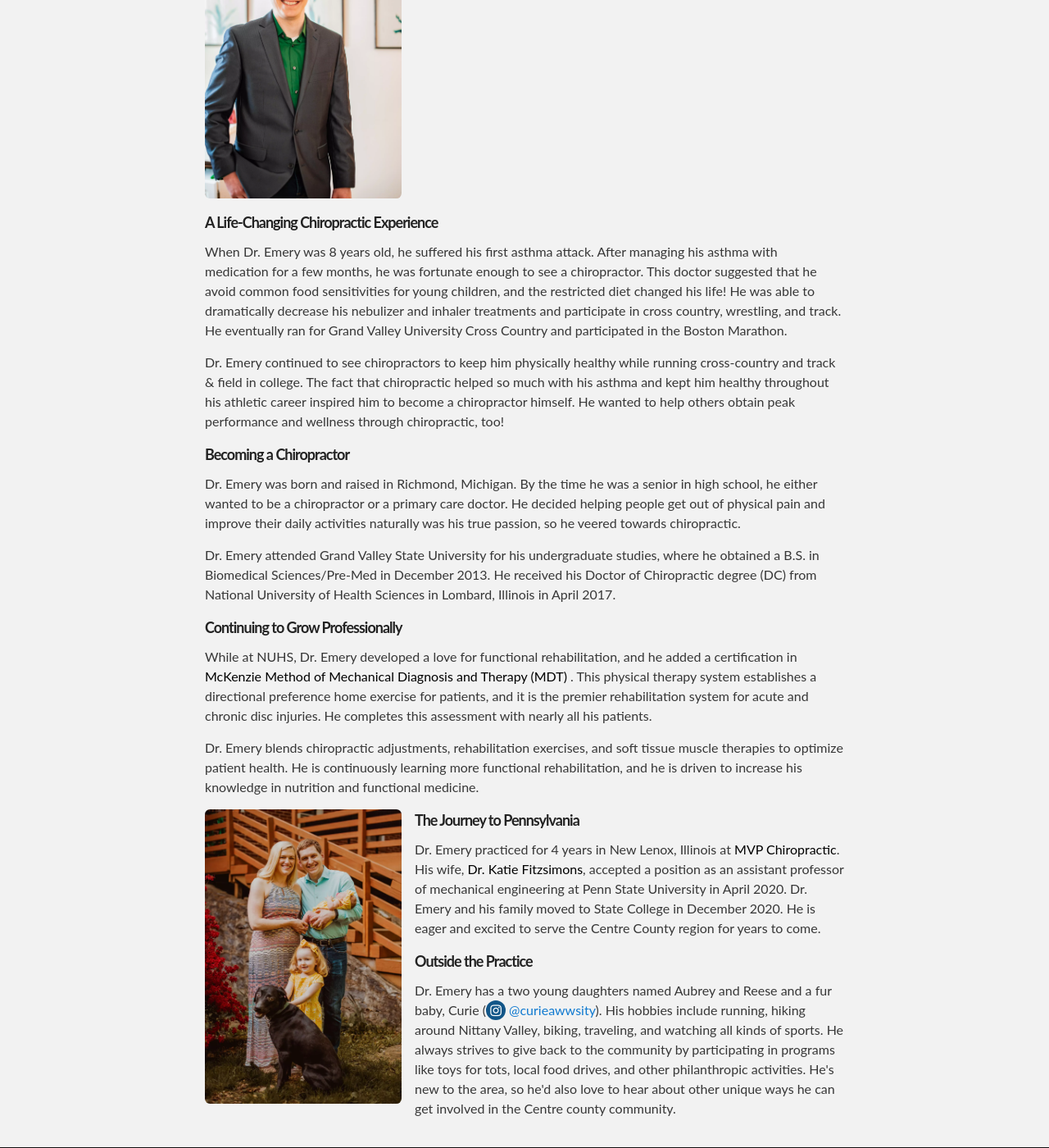
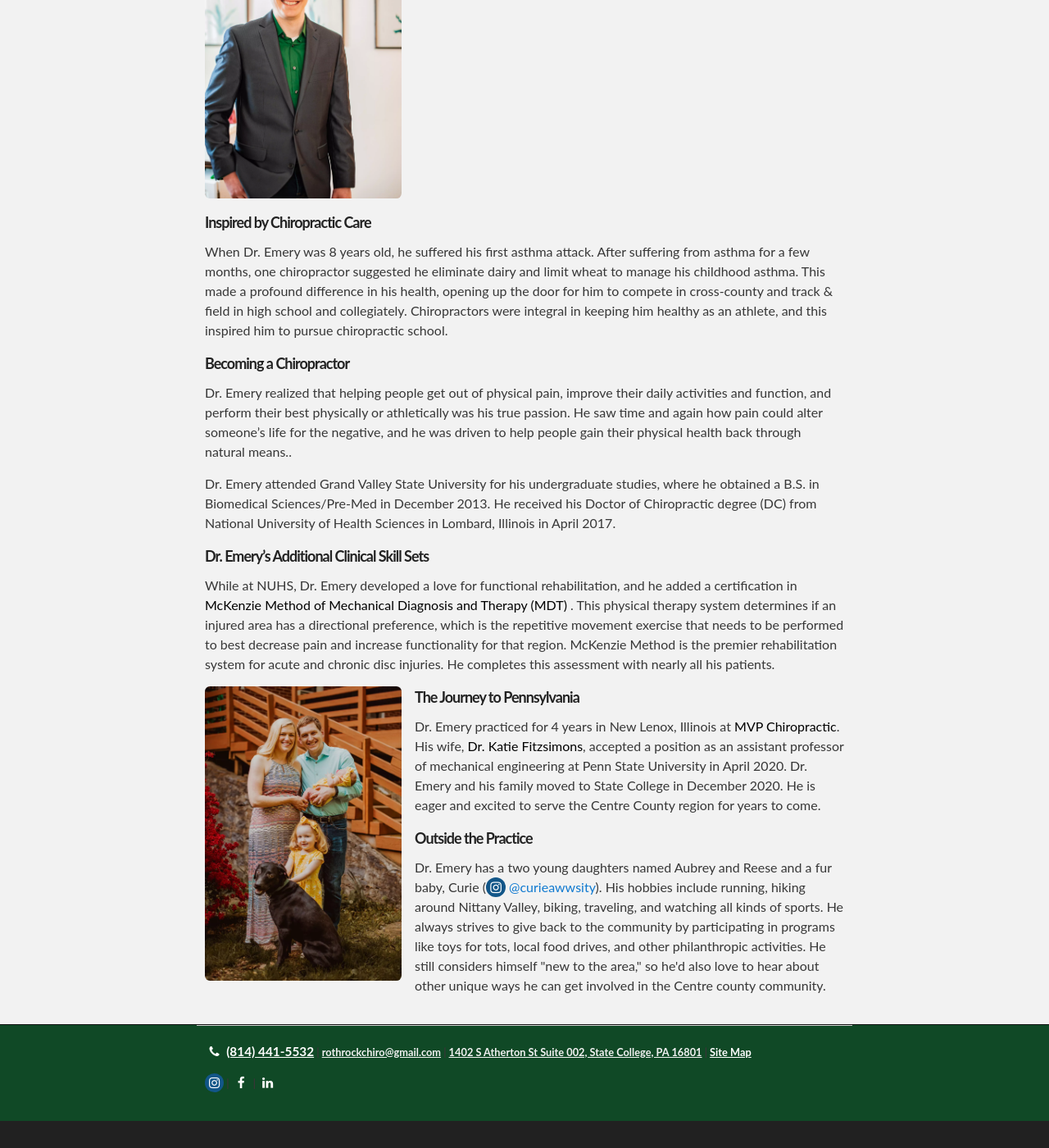
Before and after one commit to evpitcel/evpitcel.github.io, a Jekyll site: the page built from aboutus.html, in a window 1280 px wide and 1400 px high, scrolled down 503 px. Shown: the whole window at 82% size. Built offline with Jekyll 4.4.1, drawn with Linux system fonts in a browser that asks for light colours; after the commit the page ends 1870 px from its top, so only the background shows below that.

Commit message:
Update aboutus.html
Updated bio

```diff
--- a/aboutus.html
+++ b/aboutus.html
@@ -19,26 +19,22 @@ title: Dr. Emery Pitcel
 <!-- <body-->
 
   <!--<h3>Research</h3> -->
-	<h5>A Life-Changing Chiropractic Experience</h5>
+	<h5>Inspired by Chiropractic Care</h5>
 
-<p>When Dr. Emery was 8 years old, he suffered his first asthma attack. After managing his asthma with medication for a few months, he was fortunate enough to see a chiropractor. This doctor suggested that he avoid common food sensitivities for young children, and the restricted diet changed his life! He was able to dramatically decrease his nebulizer and inhaler treatments and participate in cross country, wrestling, and track. He eventually ran for Grand Valley University Cross Country and participated in the Boston Marathon.</p>
-
-
-<p>Dr. Emery continued to see chiropractors to keep him physically healthy while running cross-country and track & field in college. The fact that chiropractic helped so much with his asthma and kept him healthy throughout his athletic career inspired him to become a chiropractor himself. He wanted to help others obtain peak performance and wellness through chiropractic, too!</p>
+<p>When Dr. Emery was 8 years old, he suffered his first asthma attack. After suffering from asthma for a few months, one chiropractor suggested he eliminate dairy and limit wheat to manage his childhood asthma. This made a profound difference in his health, opening up the door for him to compete in cross-county and track & field in high school and collegiately. Chiropractors were integral in keeping him healthy as an athlete, and this inspired him to pursue chiropractic school.</p>
 
 
 	<h5>Becoming a Chiropractor</h5>
-<p>Dr. Emery was born and raised in Richmond, Michigan. By the time he was a senior in high school, he either wanted to be a chiropractor or a primary care doctor. He decided helping people get out of physical pain and improve their daily activities naturally was his true passion, so he veered towards chiropractic.</p>
+<p>Dr. Emery realized that helping people get out of physical pain, improve their daily activities and function, and perform their best physically or athletically was his true passion. He saw time and again how pain could alter someone’s life for the negative, and he was driven to help people gain their physical health back through natural means..</p>
 
 
 <p>Dr. Emery attended Grand Valley State University for his undergraduate studies, where he obtained a B.S. in Biomedical Sciences/Pre-Med in December 2013. He received his Doctor of Chiropractic degree (DC) from National University of Health Sciences in Lombard, Illinois in April 2017.</p>
 
 
-	<h5>Continuing to Grow Professionally</h5>
-<p>While at NUHS, Dr. Emery developed a love for functional rehabilitation, and he added a certification in <a href="https://mckenzieinstitute.org/patients/" style="color:black">McKenzie Method of Mechanical Diagnosis and Therapy (MDT) </a>. This physical therapy system establishes a directional preference home exercise for patients, and it is the premier rehabilitation system for acute and chronic disc injuries. He completes this assessment with nearly all his patients.</p>
+	<h5>Dr. Emery’s Additional Clinical Skill Sets</h5>
+<p>While at NUHS, Dr. Emery developed a love for functional rehabilitation, and he added a certification in <a href="https://mckenzieinstitute.org/patients/" style="color:black">McKenzie Method of Mechanical Diagnosis and Therapy (MDT) </a>. This physical therapy system determines if an injured area has a directional preference, which is the repetitive movement exercise that needs to be performed to best decrease pain and increase functionality for that region. McKenzie Method is the premier rehabilitation system for acute and chronic disc injuries. He completes this assessment with nearly all his patients.</p>
 
 
-<p>Dr. Emery blends chiropractic adjustments, rehabilitation exercises, and soft tissue muscle therapies to optimize patient health. He is continuously learning more functional rehabilitation, and he is driven to increase his knowledge in nutrition and functional medicine.</p>
 <div class="row">
   <div class="column">
     <img src="/images/pitcelfam.webp" alt="" style="width:15em; border:5px; border-bottom:0px; ">
@@ -49,7 +45,7 @@ title: Dr. Emery Pitcel
 
 
 	<h5>Outside the Practice</h5>
-<p>Dr. Emery has a two young daughters named Aubrey and Reese and a fur baby, Curie (<a href="https://www.instagram.com/curieawwsity/" class="fa fa-instagram"></a><a href="https://www.instagram.com/curieawwsity/"> @curieawwsity</a>). His hobbies include running, hiking around Nittany Valley, biking, traveling, and watching all kinds of sports. He always strives to give back to the community by participating in programs like toys for tots, local food drives, and other philanthropic activities. He's new to the area, so he'd also love to hear about other unique ways he can get involved in the Centre county community.  </p>
+<p>Dr. Emery has a two young daughters named Aubrey and Reese and a fur baby, Curie (<a href="https://www.instagram.com/curieawwsity/" class="fa fa-instagram"></a><a href="https://www.instagram.com/curieawwsity/"> @curieawwsity</a>). His hobbies include running, hiking around Nittany Valley, biking, traveling, and watching all kinds of sports. He always strives to give back to the community by participating in programs like toys for tots, local food drives, and other philanthropic activities. He still considers himself "new to the area," so he'd also love to hear about other unique ways he can get involved in the Centre county community.  </p>
 </div>
 
 <!--</body> -->
```
